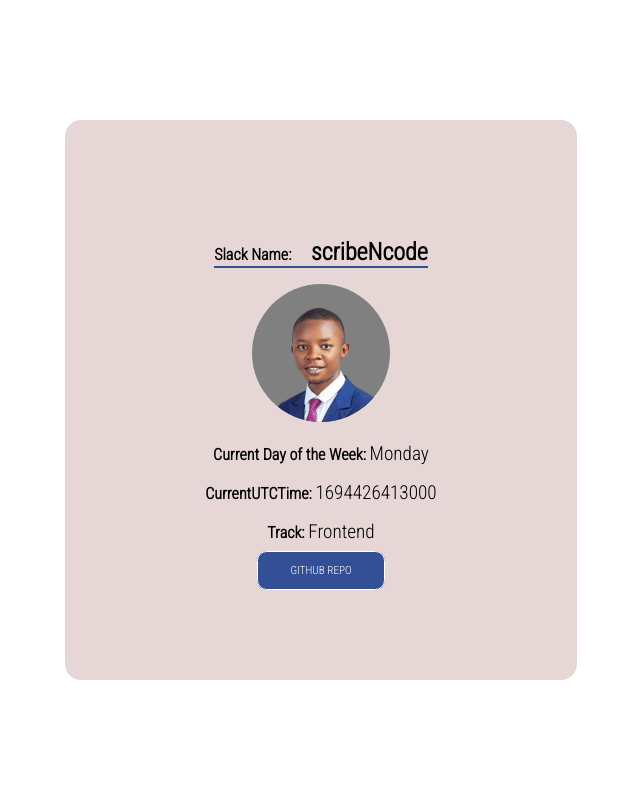
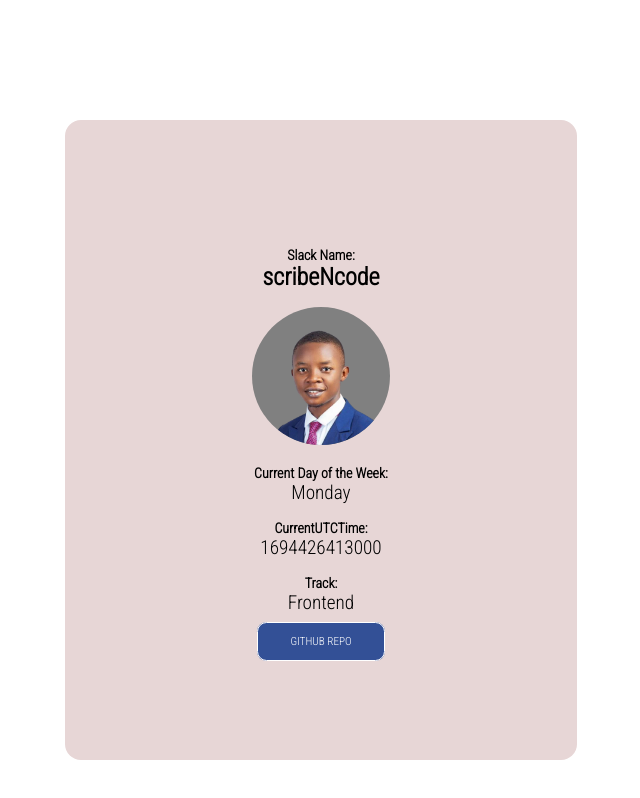
Before and after one commit to scribeNcode/DayTrackerUTC, a plain HTML site: page index.html in a window 1280 px wide. Shown: the whole page, without its empty margins (319-959 px from the left). Drawn offline with Linux system fonts and the light colour scheme.

Commit message:
changed slack usernam to h1 and removed label tags

```diff
--- a/index.css
+++ b/index.css
@@ -1,30 +1,27 @@
-*{
+* {
   padding: 0;
   margin: 0 auto;
   box-sizing: border-box;
-    font-family: 'Roboto Condensed', sans-serif;
+  font-family: "Roboto Condensed", sans-serif;
 }
 
-
-
-main{
+body {
   margin-top: 15vh;
 }
 
-
 /* card wrapper */
-.card_wrapper{
+.card_wrapper {
   width: 40%;
   min-width: 300px;
   background: rgb(231, 214, 214);
-    height: 70vh;
+  height: 80vh;
   text-align: center;
   display: flex;
   align-items: center;
   border-radius: 1rem;
 }
 
-.content_wrapper{
+.content_wrapper {
   /* background: blueviolet; */
   width: 90%;
   height: 100%;
@@ -32,41 +29,26 @@ main{
   display: flex;
   flex-direction: column;
   justify-content: center;
-   /* align-content: center; */
 }
 
-#prominent{
-    border-bottom: 2px solid #335096;
-}
-
-.div_items{
+.div_items {
   padding-top: 1rem;
 }
 
-#myslackName{
-    font-weight: bolder;
-    font-size: 1.5rem;
-    padding-left: 1rem;
-
-}
-
-p{
+p {
   display: inline-block;
   font-size: 1.2rem;
 }
 
-label{
-    font-weight: bold;
+h2 {
+  font-size: 14px;
 }
 
-
-#my_image{
+[data-testid="slackDisplayImage"] {
   border-radius: 50%;
   background: grey;
   width: 30%;
-
 }
-
 
 a {
   text-transform: uppercase;
@@ -79,11 +61,9 @@ a {
   text-decoration: none;
   cursor: pointer;
   border-radius: 0.6rem;
-
 }
 
-
-  button:hover{
+button:hover {
   background: #a8538c;
 
   font-weight: bolder;
--- a/index.html
+++ b/index.html
@@ -4,46 +4,51 @@
     <meta charset="UTF-8" />
     <meta name="viewport" content="width=device-width, initial-scale=1.0" />
     <title>HNGx Task One</title>
-    <link rel="preconnect" href="https://fonts.googleapis.com">
-<link rel="preconnect" href="https://fonts.gstatic.com" crossorigin>
-<link href="https://fonts.googleapis.com/css2?family=Roboto+Condensed:wght@300&display=swap" rel="stylesheet">
+    <link rel="preconnect" href="https://fonts.googleapis.com" />
+    <link rel="preconnect" href="https://fonts.gstatic.com" crossorigin />
+    <link
+      href="https://fonts.googleapis.com/css2?family=Roboto+Condensed:wght@300&display=swap"
+      rel="stylesheet"
+    />
     <link rel="stylesheet" href="index.css" />
   </head>
   <body>
-    <header>
-
-    </header>
-    <main>
-      <section class="card_wrapper">
+    <section class="card_wrapper">
       <div class="content_wrapper">
-        <div id="prominent" class="div_items">
-          <label for="myslackName">Slack Name:</label>
-          <p id="myslackName" data-testid="slackUserName">scribeNcode</p>
+        <div class="div_items">
+          <h2>Slack Name:</h2>
+          <h1 data-testid="slackUserName">scribeNcode</h1>
         </div>
         <div class="div_items">
-          <img id="my_image" src="./images/myImage.png" alt="scribeNcode" data-testid="slackDisplayImage" >
+          <img
+            src="./images/myImage.png"
+            alt="scribeNcode"
+            data-testid="slackDisplayImage"
+          />
         </div>
         <div class="div_items">
-          <label for="">Current Day of the Week:</label>
+          <h2>Current Day of the Week:</h2>
           <p data-testid="currentDayOfTheWeek"></p>
         </div>
         <div class="div_items">
-          <label for="">CurrentUTCTime: </label>
+          <h2>CurrentUTCTime:</h2>
           <p data-testid="CurrentUTCTime"></p>
         </div>
         <div class="div_items">
-          <label for="track">Track:</label>
-          <p id="track" data-testid="myTrack">Frontend</p>
+          <h2>Track:</h2>
+          <p data-testid="myTrack">Frontend</p>
         </div>
         <div class="div_items">
-          <a  target="_blank" href="https://github.com/scribeNcode/DayTrackerUTC" data-testid="githubURL">Github Repo</a>
+          <a
+            target="_blank"
+            href="https://github.com/scribeNcode/DayTrackerUTC"
+            data-testid="githubURL"
+            >Github Repo</a
+          >
         </div>
       </div>
+    </section>
 
-      </section>
-
-    </main>
-    <footer></footer>
     <script src="./index.js"></script>
   </body>
 </html>
```
Lines whose indentation alone changed are shown as unchanged.
